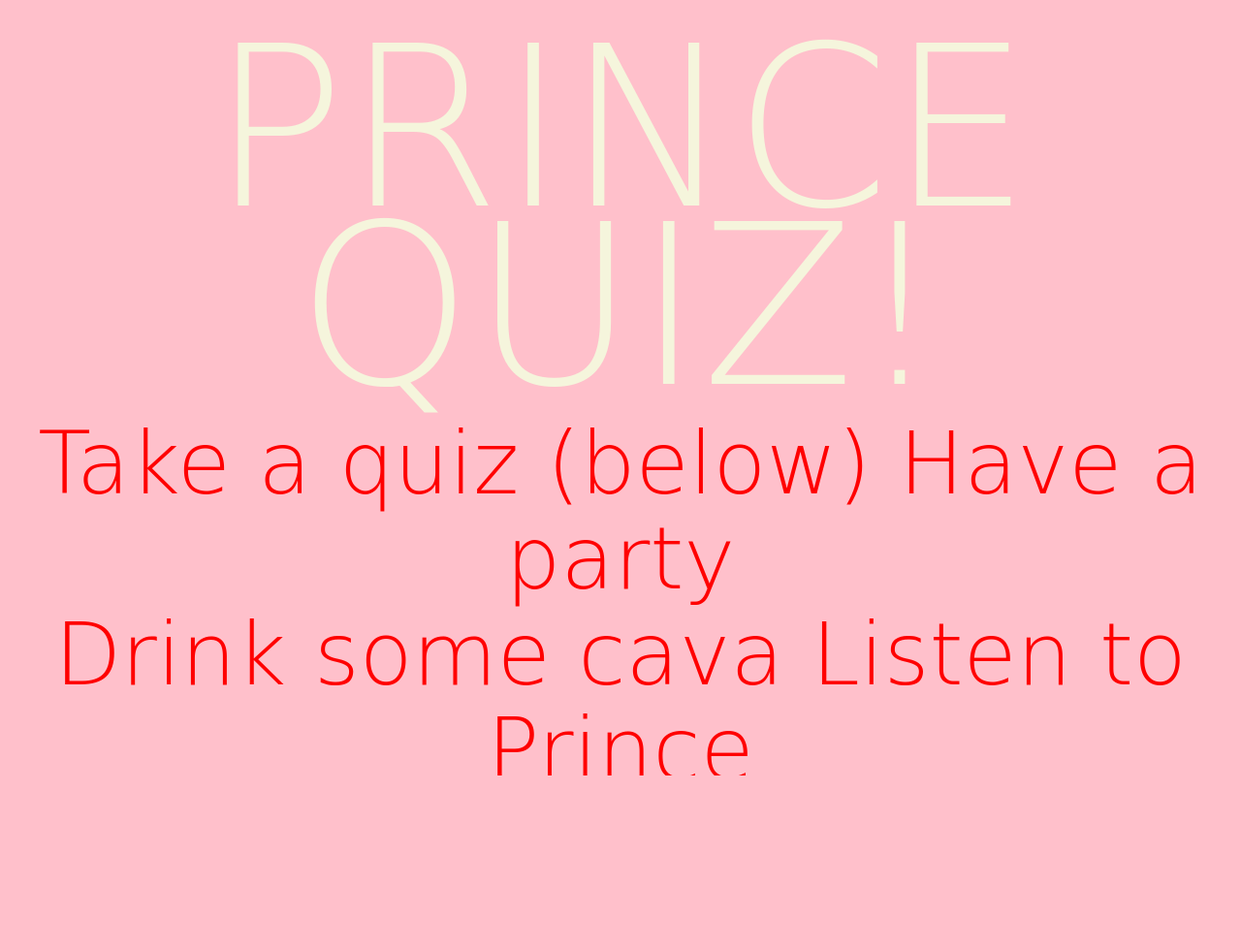
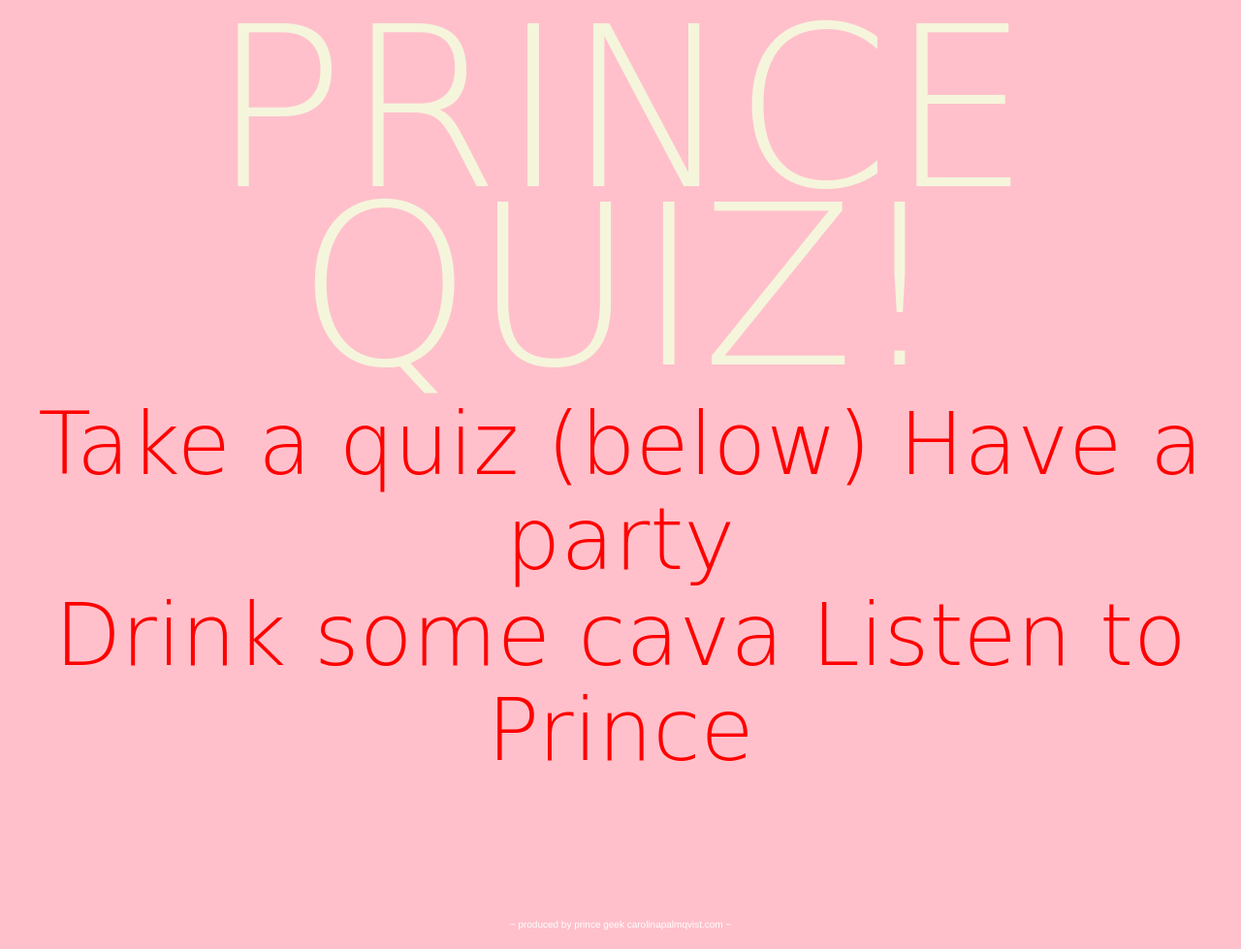
Before and after one commit to boriys/quizproject, a Django app: page / in a window 1280 px wide. Shown: the whole page at 97% size. Before the commit the page ends 800 px from the top, so only its background shows below. Run offline with Django 3.2, Linux system fonts and the light colour scheme; data that the repository does not hold is empty; some libraries are stand-ins or nearby versions; some web fonts are replaced.

Commit message:
fixade så man ser quizen

```diff
--- a/static/style.css
+++ b/static/style.css
@@ -43,9 +43,6 @@ body {
 	background: purple;
 }
 
-.footer {
-	position:fixed;
-}
 
 
 
```
